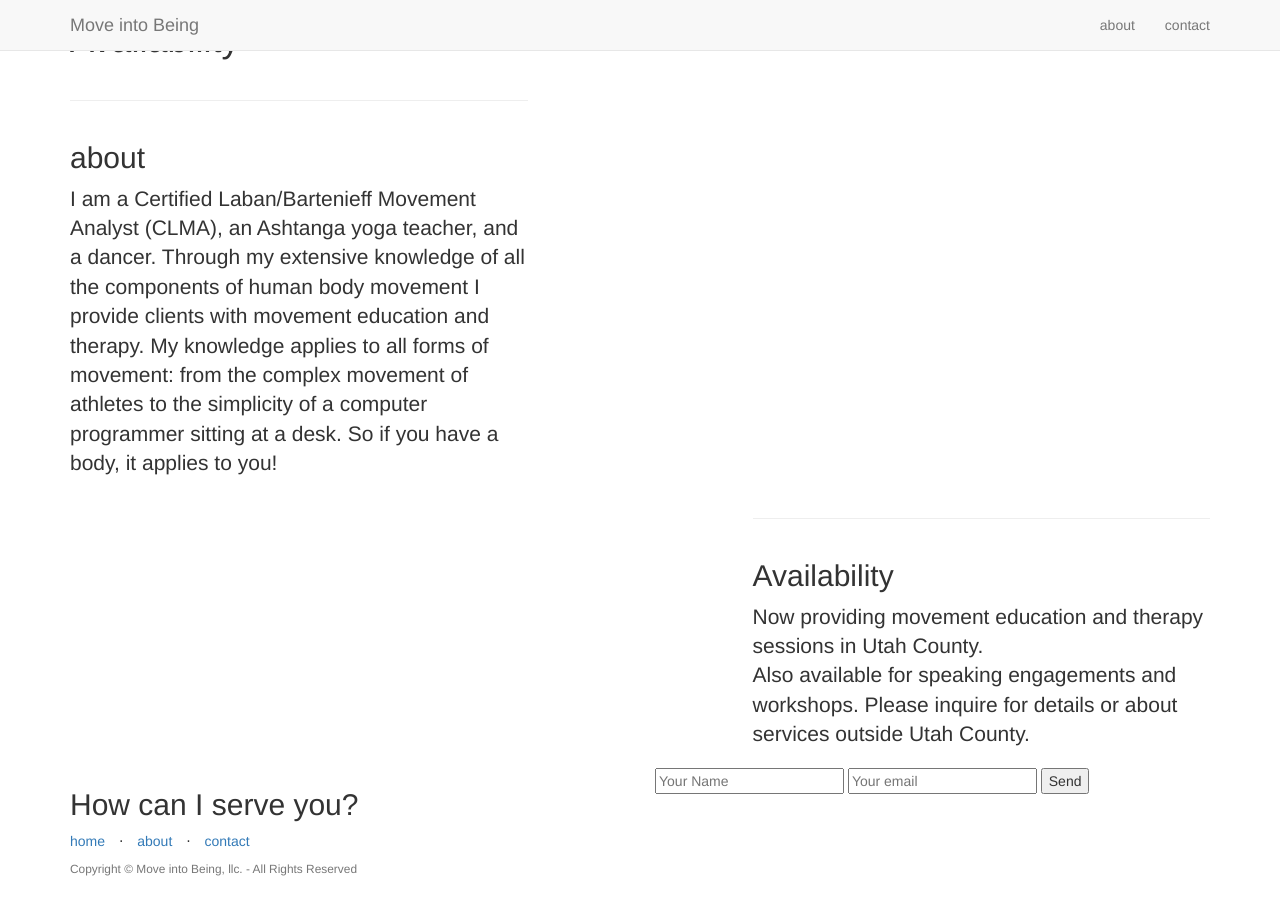
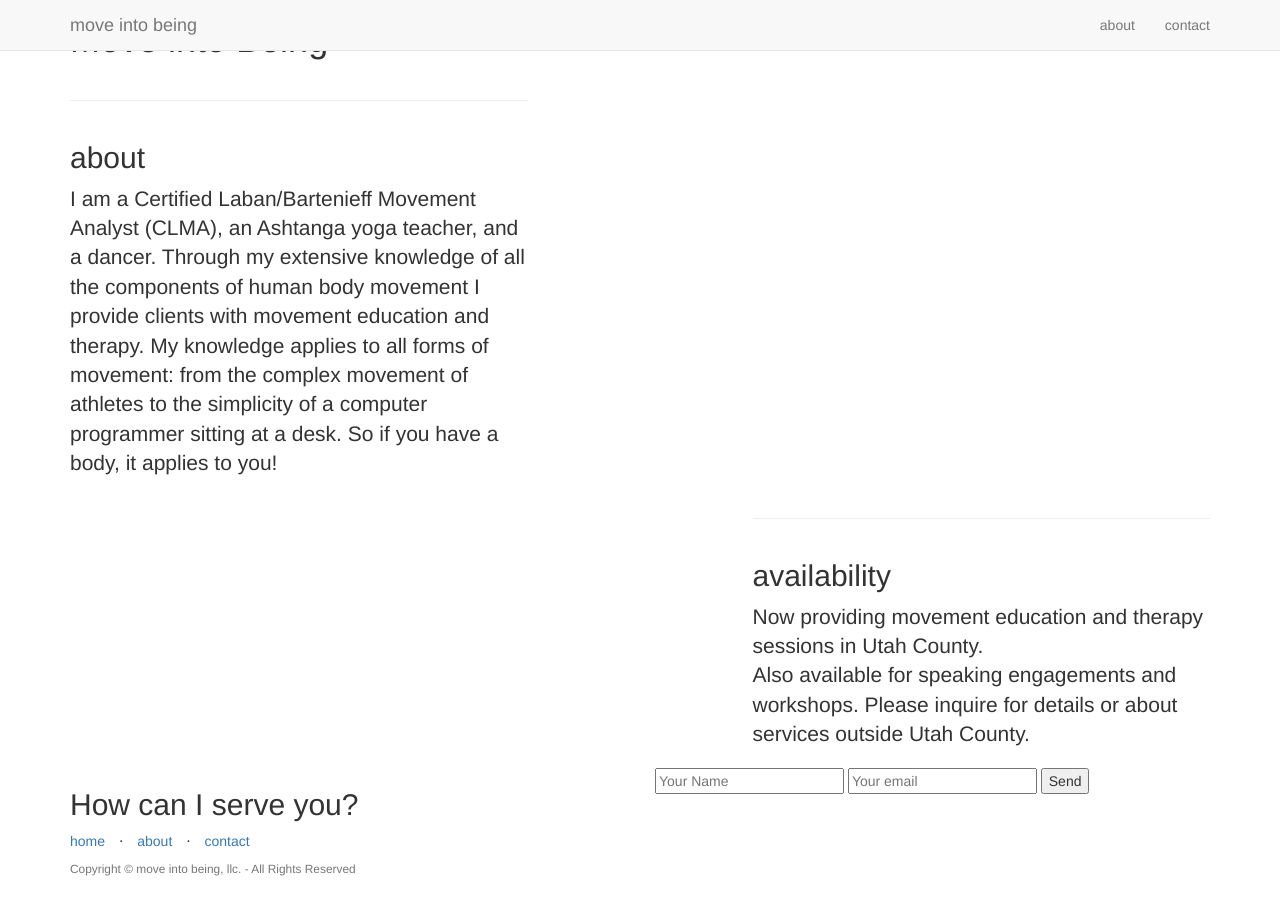
Before and after one commit to sarahmaeg/sarahmaeg.github.io, a Jekyll site: the page built from _posts/2014-10-21-availability.markdown, in a window 1280 px wide. Built offline with Jekyll 4.4.1, drawn with Linux system fonts in a browser that asks for light colours; nearby versions of some CDN libraries; library files that are not in the unit come from our copies.

Commit message:
tweakability

```diff
--- a/_config.yml
+++ b/_config.yml
@@ -3,7 +3,7 @@
 # ----------------------- #
 
 url: http://yoursite.com
-title: Move into Being
+title: move into being
 email: sarahmaeg@gmail.com
 description: > # "Wholeness of Self Through Movement. We teach you how to find happiness in your body, and how to move effortlessly."
 
--- a/_includes/header.html
+++ b/_includes/header.html
@@ -35,7 +35,7 @@
         <div class="row">
             <div class="col-lg-12">
                 <div class="intro-message">
-                    <h1>{{ page.title }}</h1>
+                    <h1>Move into Being</h1>
                     <h3>{{ page.subTitle }}</h3>
                     <!--<hr class="intro-divider">-->
                     <!--<ul class="list-inline intro-social-buttons">
--- a/_posts/2014-10-21-availability.markdown
+++ b/_posts/2014-10-21-availability.markdown
@@ -2,7 +2,7 @@
 layout: default
 img: bw_pose400.png
 category: Services
-title: Availability
+title: availability
 description: |
   <p class="lead">Now providing movement education and therapy sessions in Utah County. <br />Also available for speaking engagements and workshops. Please inquire for details or about services outside Utah County.  </p>
 
```
